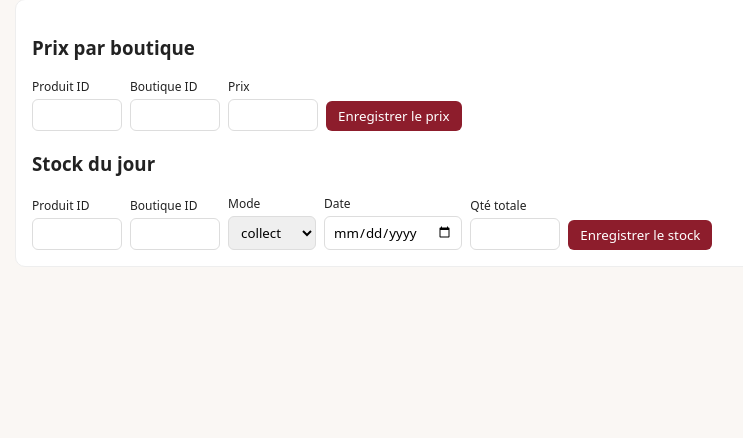
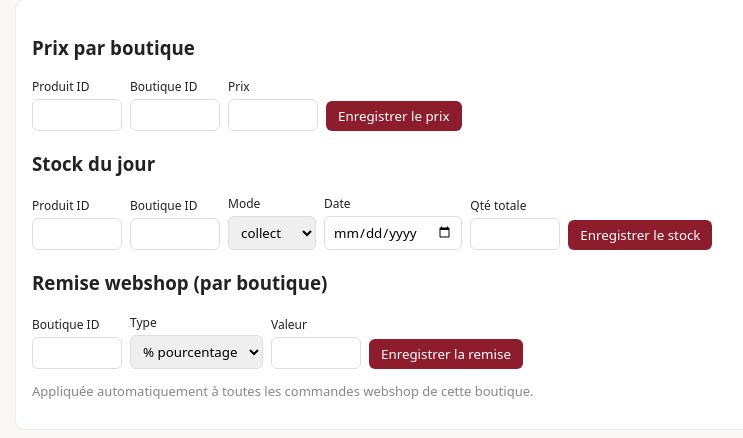
Before and after one commit to samsam2703MFC/WebShop, a PHP site: page /php-api/admin/index.html in a window 1280 px wide, after a click on "Prix / Stock". Shown: the part 131-569 px from the top of the page, without its empty margins (145-888 px from the left). Run offline with PHP 8.4, Linux system fonts and the light colour scheme.

Commit message:
feat: per-shop webshop discount as a shop-config parameter
- Schema: ws_shops gains webshop_discount_type ('percent'|'fixed') +
  webshop_discount_value; ws_orders gains webshop_discount (applied amount).
  Added to ws_schema.sql and an alter-webshop-discount.sql for existing DBs.
- API: /shops and /brand expose the discount config; POST /orders applies it
  automatically after the 4+1 promo and before voucher/fee, stores the amount,
  and returns it in the breakdown.
- Admin: POST /admin/shop-discount to set it, plus a form in the back-office
  (php-api/admin/) so non-technical staff can change it.

Verified: PHP lint + standalone test (20€ -10% -> 18€; 20€ -3€ fixed -> 17€).

Co-Authored-By: Claude Opus 4.8 <noreply@anthropic.com>
Claude-Session: https://claude.ai/code/session_01NePK7Q38a3hEFLRNxYrc9D

```diff
--- a/backend/schema/ws_schema.sql
+++ b/backend/schema/ws_schema.sql
@@ -61,6 +61,8 @@ CREATE TABLE ws_shops (
   accent        VARCHAR(20) DEFAULT '#8D1D2C',
   tint          VARCHAR(20) DEFAULT '#fdf6f0',
   logo_url      VARCHAR(255),
+  webshop_discount_type  VARCHAR(20)   DEFAULT 'percent',  -- percent | fixed
+  webshop_discount_value DECIMAL(10,2) DEFAULT 0,          -- remise auto du webshop
   active        BOOLEAN DEFAULT TRUE
 ) ENGINE=InnoDB DEFAULT CHARSET=utf8mb4;
 
@@ -282,6 +284,7 @@ CREATE TABLE ws_orders (
   delivery_date    DATE,
   subtotal         DECIMAL(10,2),
   promo_amount     DECIMAL(10,2) DEFAULT 0,
+  webshop_discount DECIMAL(10,2) DEFAULT 0,   -- remise auto du webshop (config boutique)
   voucher_code     VARCHAR(50),
   voucher_discount DECIMAL(10,2) DEFAULT 0,
   total            DECIMAL(10,2),
--- a/php-api/admin/index.html
+++ b/php-api/admin/index.html
@@ -66,6 +66,14 @@
       <label>Qté totale<input id="st_qty" type="number" style="width:90px"></label>
       <button class="act" onclick="setStock()">Enregistrer le stock</button>
     </div>
+    <h3 style="margin-top:20px">Remise webshop (par boutique)</h3>
+    <div class="row">
+      <label>Boutique ID<input id="wd_shop" type="number" style="width:90px"></label>
+      <label>Type<select id="wd_type"><option value="percent">% pourcentage</option><option value="fixed">€ montant fixe</option></select></label>
+      <label>Valeur<input id="wd_val" type="number" step="0.01" style="width:90px"></label>
+      <button class="act" onclick="setDiscount()">Enregistrer la remise</button>
+    </div>
+    <p class="muted">Appliquée automatiquement à toutes les commandes webshop de cette boutique.</p>
   </section>
 
   <section id="orders" class="card" hidden>
@@ -127,6 +135,11 @@ async function setStock(){
     date:st_date.value||undefined, qtyTotal:+st_qty.value })});
   toast('Stock enregistré');
 }
+async function setDiscount(){
+  await api('/admin/shop-discount',{method:'POST',body:JSON.stringify({
+    shopId:+wd_shop.value, type:wd_type.value, value:+wd_val.value })});
+  toast('Remise enregistrée');
+}
 async function loadOrders(){
   const list = await api('/admin/orders');
   const STATUS = ['pending','confirmed','preparing','ready','delivered','cancelled'];
```
Also changed, not shown: backend/schema/alter-webshop-discount.sql (added, +8 -0 lines), php-api/index.php (+30 -9 lines).
